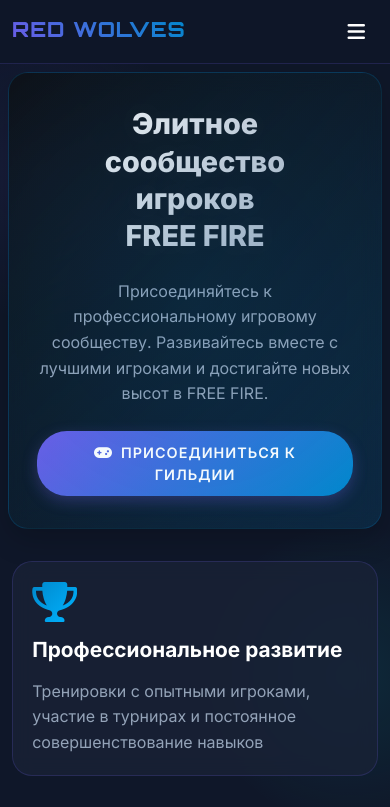
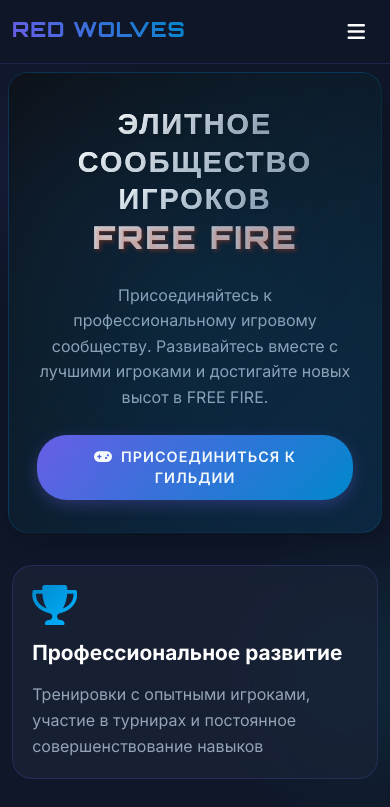
Before and after one commit to swensi17/freefire, a plain HTML site: page index.html in a window 390 px wide. Shown: the top 807 px of the page. Drawn offline with nearby package versions, Linux system fonts and the light colour scheme.

Commit message:
Улучшен дизайн заголовка: - Добавлен градиентный текст - Улучшено выделение FREE FIRE - Добавлены адаптивные стили

```diff
--- a/css/style.css
+++ b/css/style.css
@@ -198,6 +198,30 @@ body {
     color: var(--text-muted);
     margin-bottom: 2rem;
     line-height: 1.6;
+}
+
+.hero-title {
+    font-family: 'Orbitron', sans-serif;
+    font-weight: 700;
+    font-size: 3.5rem;
+    line-height: 1.2;
+    letter-spacing: 2px;
+    text-transform: uppercase;
+}
+
+.gradient-text {
+    background: linear-gradient(45deg, #6c5ce7, #0088cc);
+    -webkit-background-clip: text;
+    background-clip: text;
+    -webkit-text-fill-color: transparent;
+    text-shadow: 2px 2px 4px rgba(0, 0, 0, 0.1);
+}
+
+.highlight-text {
+    color: #ff3d00;
+    text-shadow: 2px 2px 4px rgba(255, 61, 0, 0.3);
+    font-size: 120%;
+    font-weight: 900;
 }
 
 .btn {
@@ -608,6 +632,14 @@ body {
     .requirement-icon i {
         font-size: 1.5rem;
     }
+
+    .hero-title {
+        font-size: 2.5rem;
+    }
+
+    .highlight-text {
+        font-size: 110%;
+    }
 }
 
 @media (max-width: 576px) {
--- a/index.html
+++ b/index.html
@@ -42,11 +42,11 @@
             <div class="container">
                 <div class="row align-items-center">
                     <div class="col-lg-7 col-md-12 animate-fade-in">
-                        <h1 class="mb-4">
-                            Элитное<br>
-                            сообщество<br>
-                            игроков<br>
-                            FREE FIRE
+                        <h1 class="hero-title mb-4">
+                            <span class="gradient-text">Элитное</span><br>
+                            <span class="gradient-text">сообщество</span><br>
+                            <span class="gradient-text">игроков</span><br>
+                            <span class="highlight-text">FREE FIRE</span>
                         </h1>
                         <p class="lead mb-4">Присоединяйтесь к профессиональному игровому сообществу. Развивайтесь вместе с лучшими игроками и достигайте новых высот в FREE FIRE.</p>
                         <div class="d-grid gap-2 d-md-block">
```
